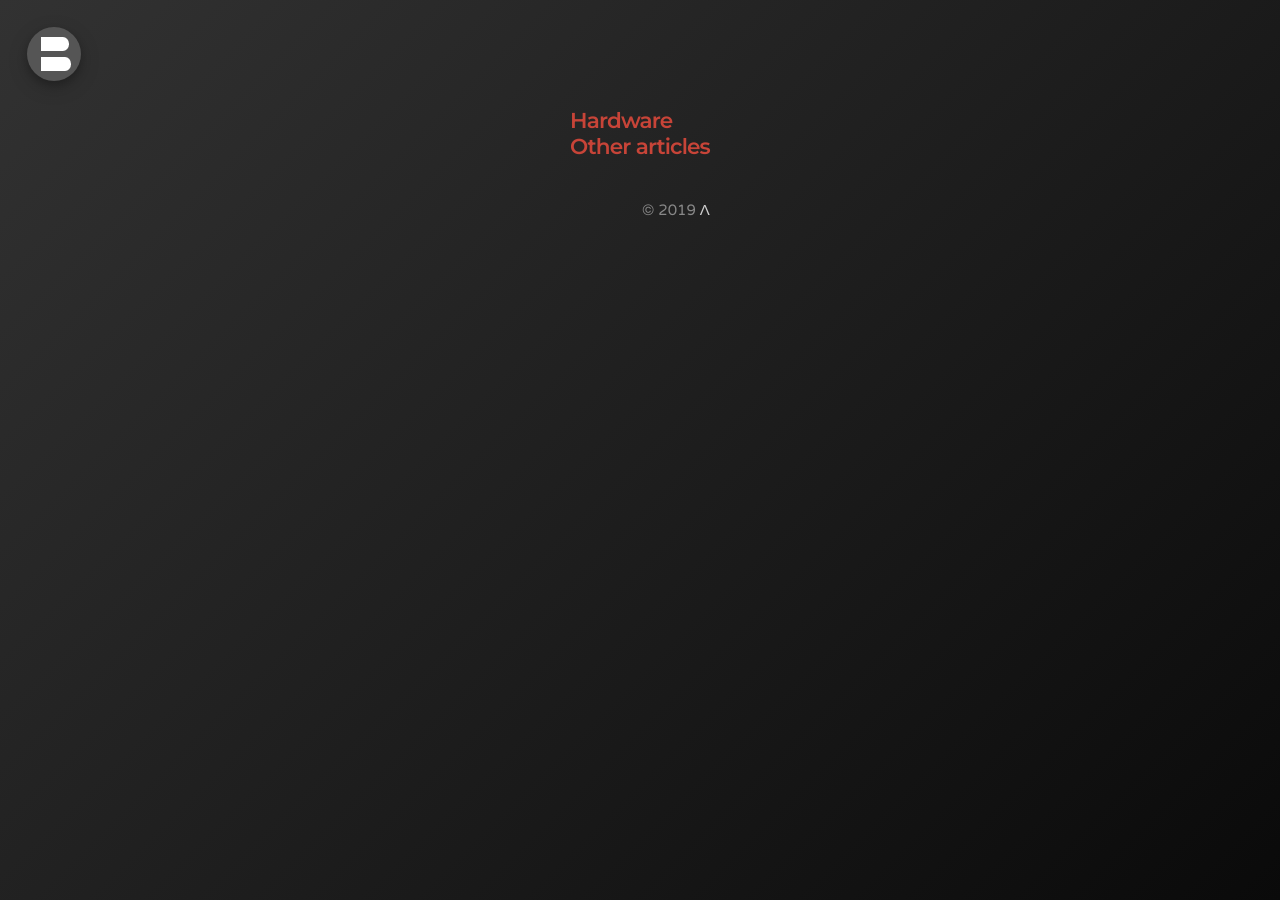
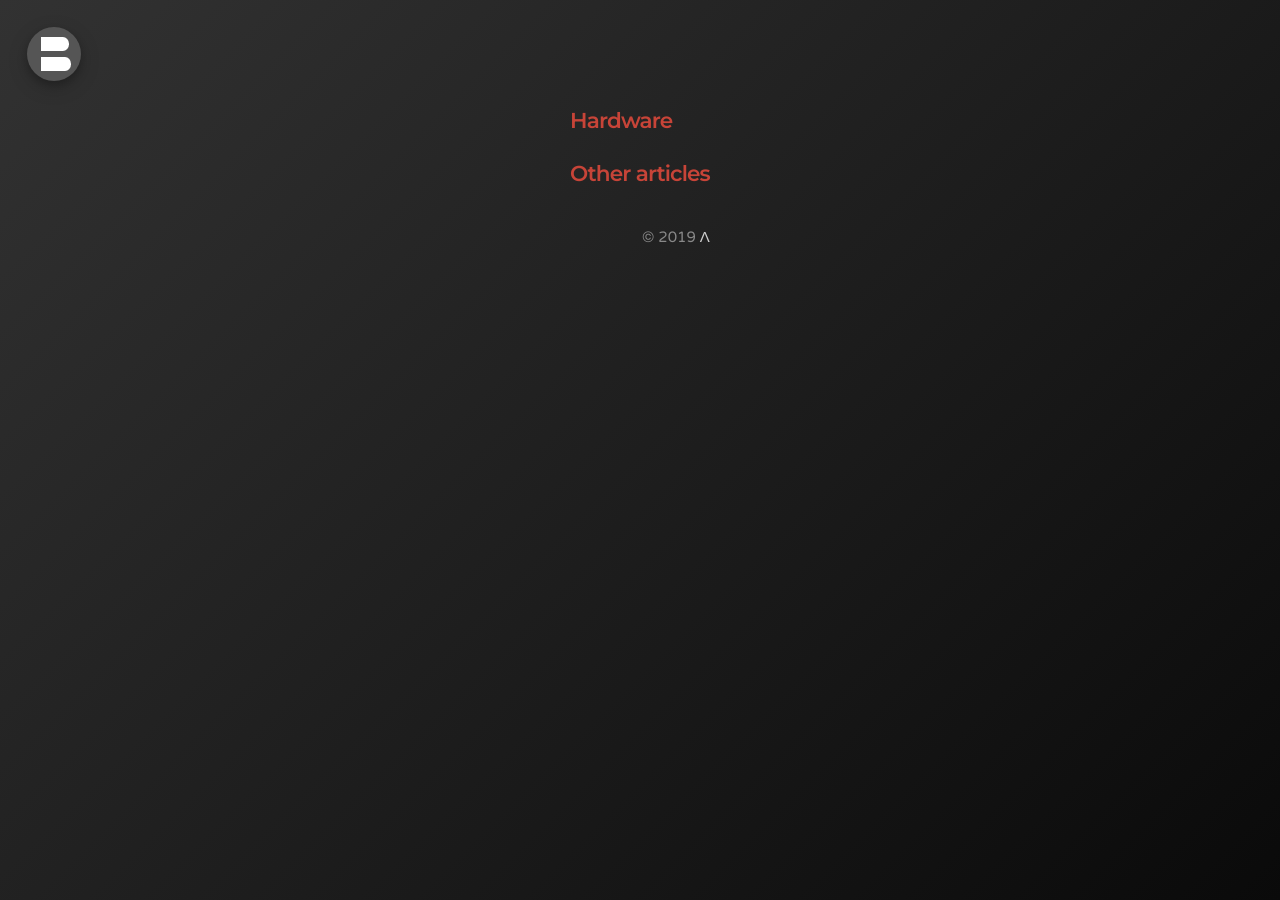
Before and after one commit to bonina/bonina.github.io, a Jekyll site: the page built from hardware.md, in a window 1280 px wide. Built offline with Jekyll 4.4.1, drawn with Linux system fonts in a browser that asks for light colours.

Commit message:
Update hardware.md

```diff
--- a/hardware.md
+++ b/hardware.md
@@ -5,8 +5,8 @@ sitemap: false
 ---
 
 {% for post in site.categories.Hardware limit: 3 %}
-  <article class="post-categories">
-    <h1 class="post-title">
+  <article class="categories">
+    <h1 class="post-title-categories">
       <a href="{{ site.baseurl }}{{ post.url }}">{{ post.title }}</a>
     </h1>
     {% assign ncut = 500 %}
@@ -18,10 +18,10 @@ sitemap: false
   </article>
 {% endfor %}
 
-<h1 class="page-title categories-other">Other articles</h1>
+<h1 class="page-title categories">Other articles</h1>
 {% for post in site.categories.Hardware limit: 10 offset: 3 %}
-  <article class="post-categories">
-    <h1 class="post-title">
+  <article class="categories">
+    <h1 class="post-title-categories">
       <a href="{{ site.baseurl }}{{ post.url }}">{{ post.title }}</a>
     </h1>
   </article>
```
